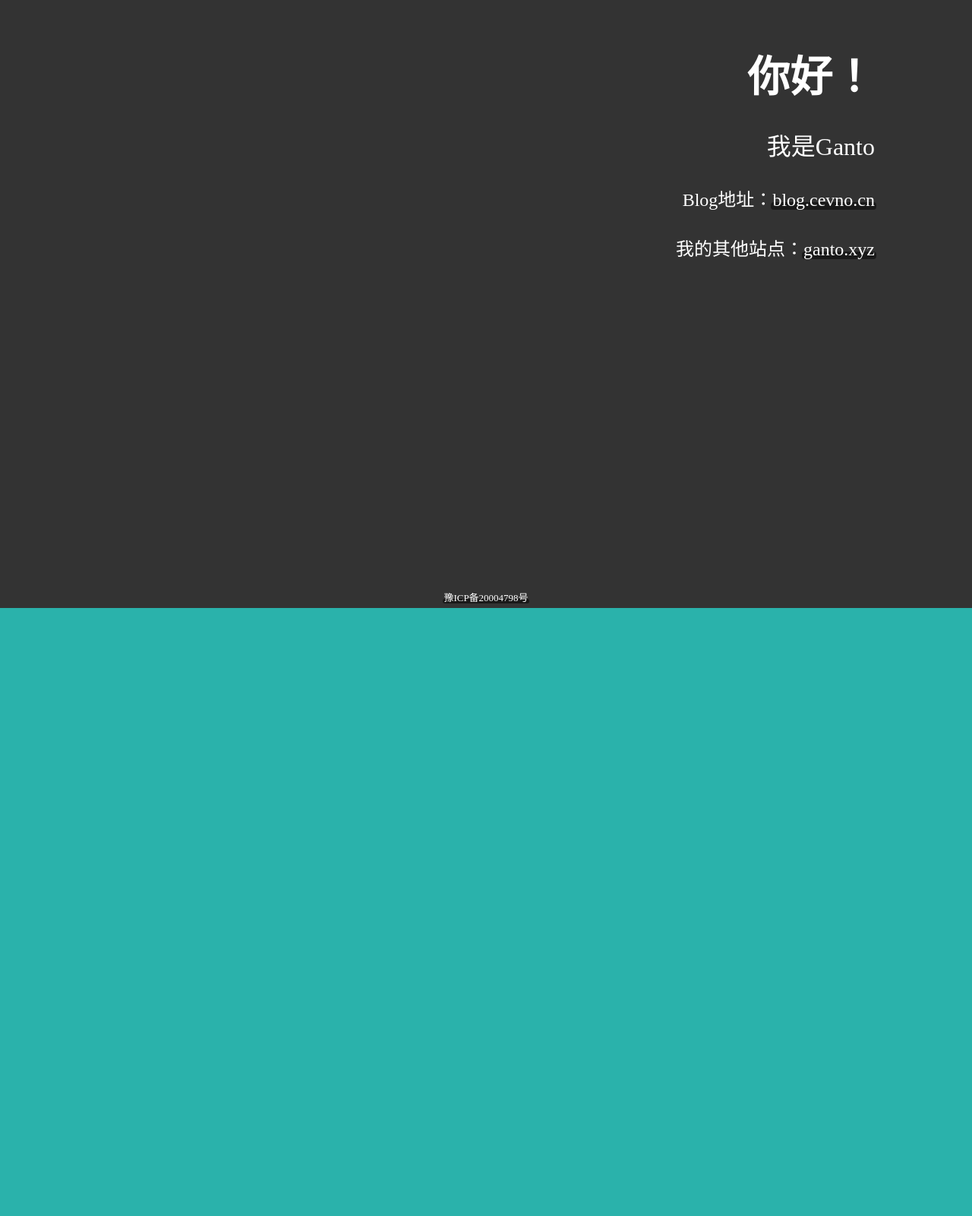
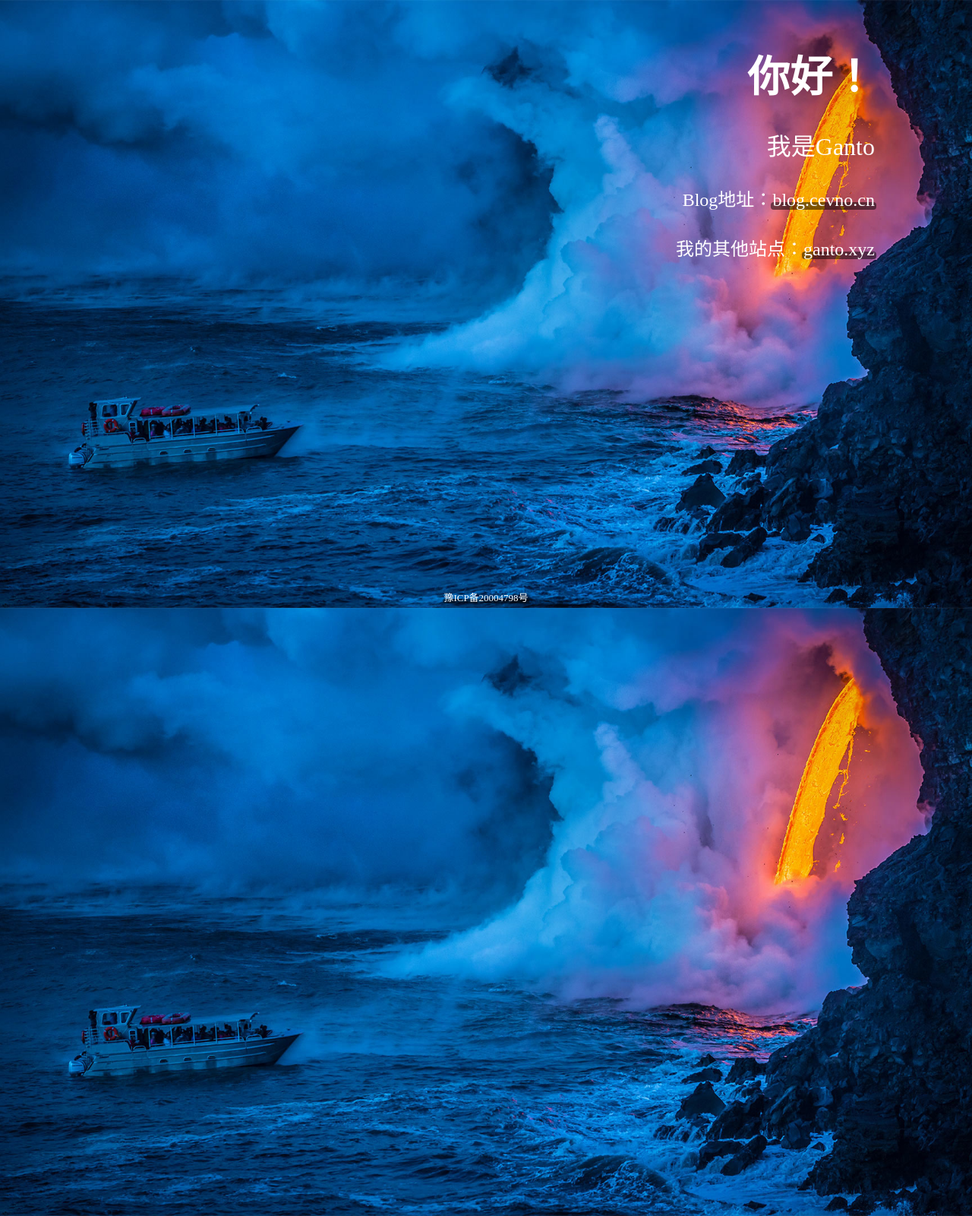
Before and after one commit to cevno-cn/smallbutterfly, a plain HTML site: page index.html in a window 1280 px wide. Shown: the whole page at 76% size. Drawn offline with nearby package versions, Linux system fonts and the light colour scheme.

Commit message:
Update index.css

```diff
--- a/css/index.css
+++ b/css/index.css
@@ -19,7 +19,7 @@ body::-webkit-scrollbar{
 header{
 	width: 100%;
 	height: 100%;
-	/* background-image: url(../img/th.jpg); */
+	background-image: url(../img/th.jpg);
 	background-attachment: fixed;
 	background-repeat: no-repeat;
 	background-position: center;
@@ -99,7 +99,7 @@ a:hover::after{
 section{
 	width: 100%;
 	height: 100%;
-	/* background-image: url(../img/th.jpg); */
+	background-image: url(../img/th.jpg);
 	background-color: #2AB2AB;
 	background-attachment: fixed;
 	background-repeat: no-repeat;
```
